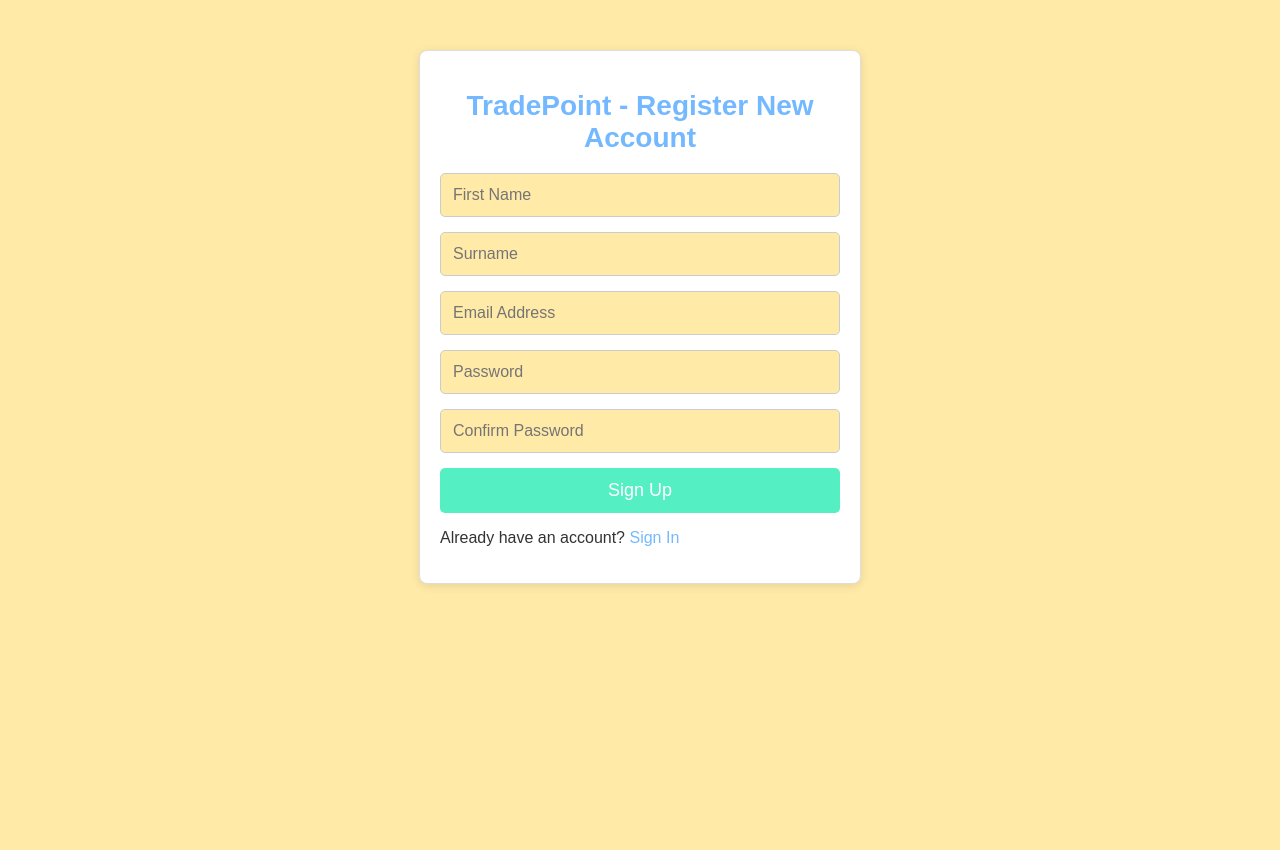
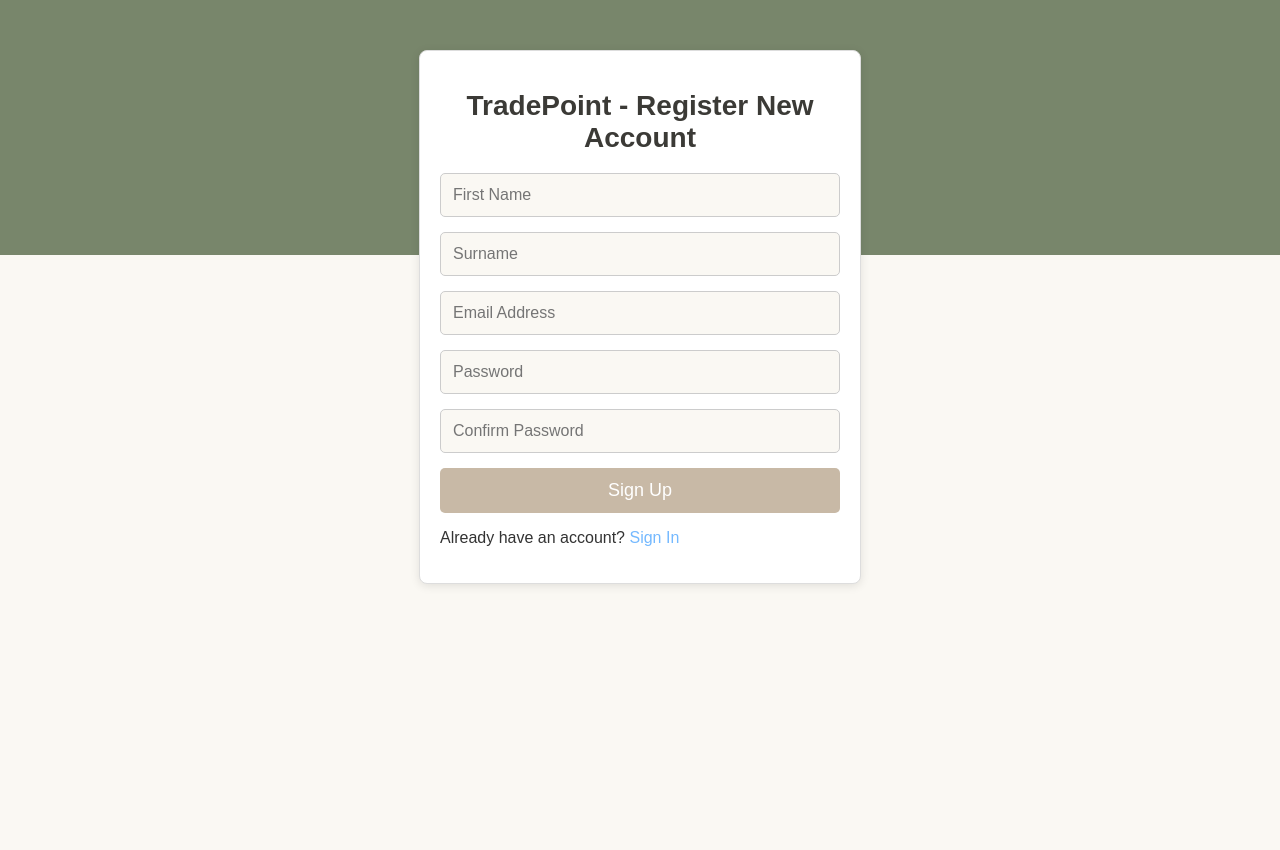
Before and after one commit to charliestarling/TradePoint-Website, a PHP site: page /Register.php in a window 1280 px wide. Before the commit the page ends 586 px from the top, so only its background shows below. Run offline with PHP 8.4, Linux system fonts and the light colour scheme.

Commit message:
register.php background

```diff
--- a/styles/desktop.css
+++ b/styles/desktop.css
@@ -1,10 +1,11 @@
 /* Desktop Styles for Registration Form */
 body {
     font-family: 'Arial', sans-serif;
-    background-color: #FFEAA7; /* Warm Sand Background */
     margin: 0;
     padding: 0;
     color: #333;
+    height: 100vh;
+    background: linear-gradient(to bottom, #78866B 30%, #FAF8F3 30%);
 }
 
 /* Container for the Form */
@@ -21,7 +22,7 @@
 /* Heading Style */
 h1 {
     text-align: center;
-    color: #74B9FF; /* Soft Blue for headings */
+    color: #3B3A36; /* Soft Blue for headings */
     font-size: 28px;
 }
 
@@ -37,7 +38,7 @@
     border: 1px solid #ccc;
     border-radius: 5px;
     font-size: 16px;
-    background-color: #FFEAA7; /* Light Yellow input background */
+    background-color: #FAF8F3; /* Light Yellow input background */
     width: 100%;
 }
 
@@ -48,7 +49,7 @@
 
 input[type="submit"] {
     padding: 12px;
-    background-color: #55EFC4; /* Light Mint Button */
+    background-color: #C8B9A6; /* Light Mint Button */
     color: white;
     border: none;
     border-radius: 5px;
@@ -57,7 +58,7 @@
 }
 
 input[type="submit"]:hover {
-    background-color: #48D5A3; /* Darker Mint on hover */
+    background-color: #78866B; /* Darker Mint on hover */
 }
 
 /* Styled Confirmation Message */
@@ -71,7 +72,7 @@
 
 #confirm_message.match {
     color: white;
-    background-color: #55EFC4; /* Light Mint for success */
+    background-color: #919F84; /* Light Mint for success */
     display: block;
 }
 
```
